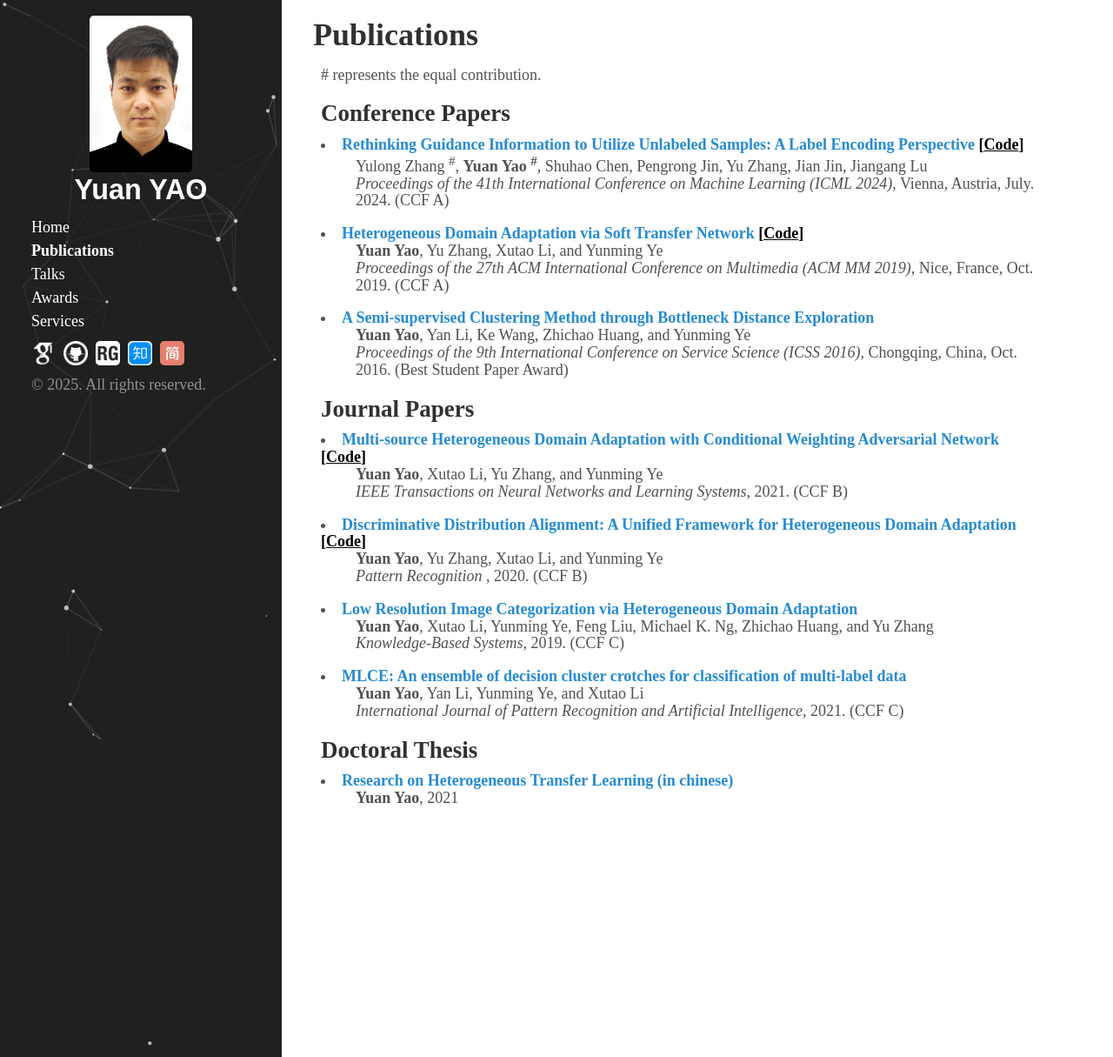
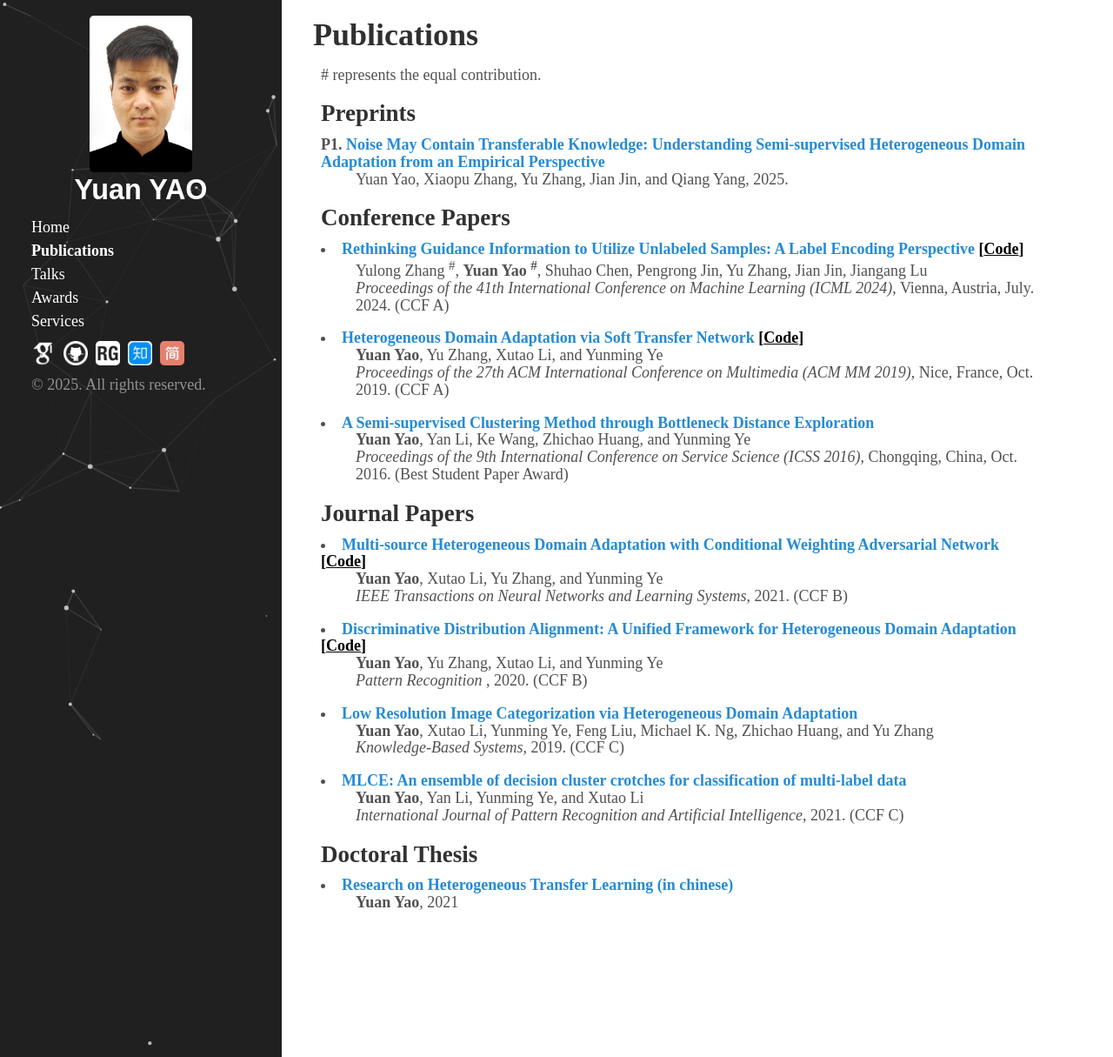
Before and after one commit to yyyaoyuan/yyyaoyuan.github.io, a Jekyll site: the page built from publications.html, in a window 1280 px wide and 1215 px high. Shown: the whole window at 87% size. Built offline with Jekyll 4.4.1, drawn with Linux system fonts in a browser that asks for light colours.

Commit message:
Update publications.html

```diff
--- a/publications.html
+++ b/publications.html
@@ -37,14 +37,13 @@ pgorder: 1
 
 <!-- =================================================================================================== -->
 
-<!-- <h2>Preprints</h2>
+<h2>Preprints</h2>
 <dl>
-<dt><b>P1</b>. <a href="https://ieeexplore.ieee.org/abstract/document/9530273" target=&ldquo;blank&rdquo;>Multi-source Heterogeneous Domain Adaptation with Conditional Weighting Adversarial Network</a></dt>
+<dt><b>P1</b>. <a href="https://arxiv.org/abs/2502.13573" target=&ldquo;blank&rdquo;>Noise May Contain Transferable Knowledge: Understanding Semi-supervised Heterogeneous Domain Adaptation from an Empirical Perspective</a></dt>
 <dd><p>
-Yuan Yao, Xutao Li, Yu Zhang, and Yunming Ye, 2021.</p></dd>
+Yuan Yao, Xiaopu Zhang, Yu Zhang, Jian Jin, and Qiang Yang, 2025.</p></dd>
 </dl>
- -->
-<!-- =================================================================================================== -->
+
 
 <h2>Conference Papers</h2>
 
```
